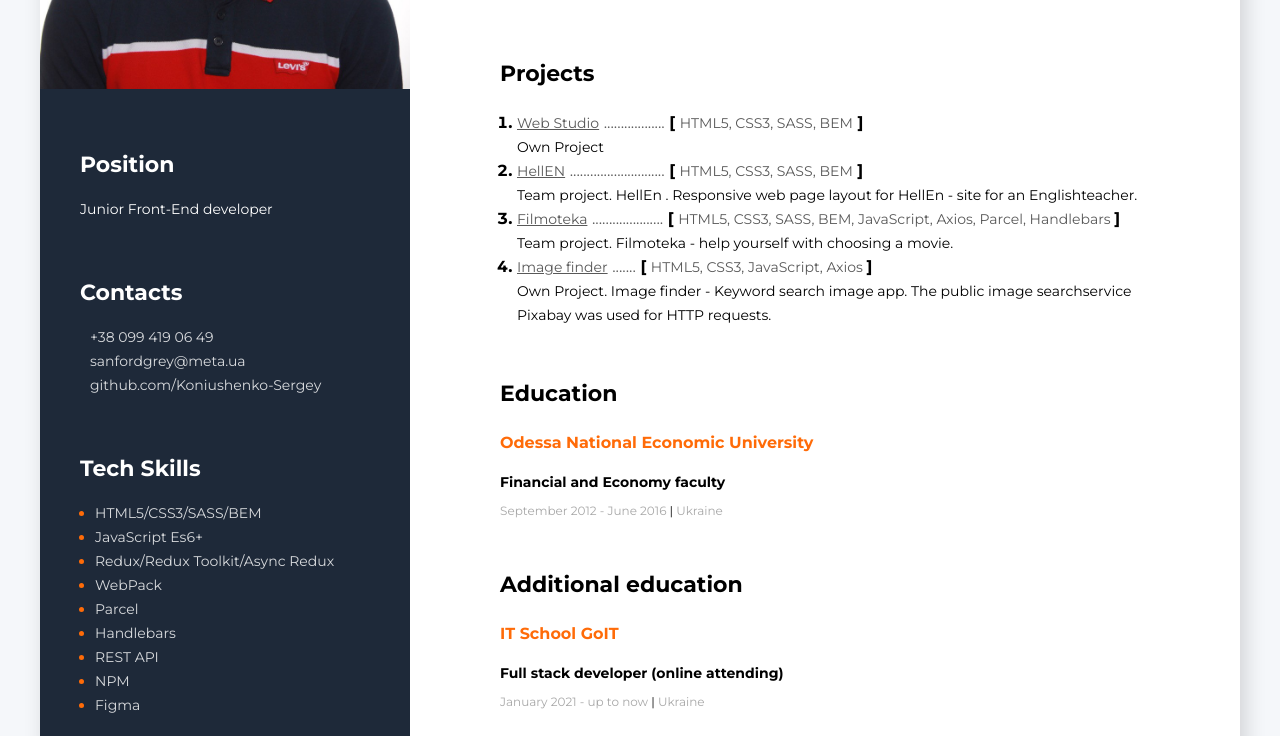
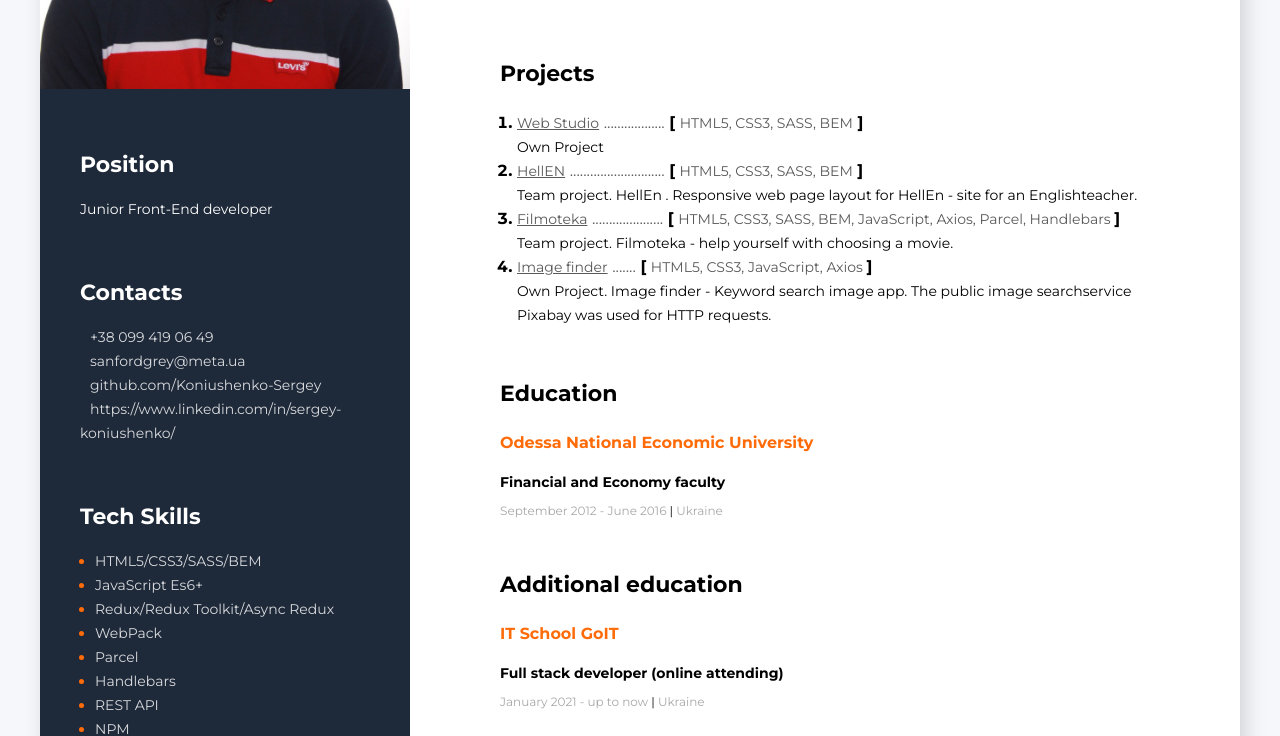
Before and after one commit to Koniushenko-Sergey/my_resume, a plain HTML site: page index.html in a window 1280 px wide. Shown: the part 361-1097 px from the top of the page. Drawn offline with Linux system fonts and the light colour scheme.

Commit message:
add link
commit

```diff
--- a/index.html
+++ b/index.html
@@ -38,14 +38,14 @@
                     <a class="sidebar-linc"
                         href="https://github.com/Koniushenko-Sergey">github.com/Koniushenko-Sergey</a>
                 </div>
-                <!-- <div>
+                <div>
             <span class="sidebar-linc-type"></span>
             <a
               class="sidebar-linc"
-              href="https://www.linkedin.com/in/kateryna-mykhailova/"
-              >https://www.linkedin.com/in/kateryna-mykhailova/</a
+              href="https://www.linkedin.com/in/sergey-koniushenko-a2007321b/"
+              >https://www.linkedin.com/in/sergey-koniushenko/</a
             >
-          </div> -->
+          </div>
             </div>
 
             <!--Tech Skills container-->
```
